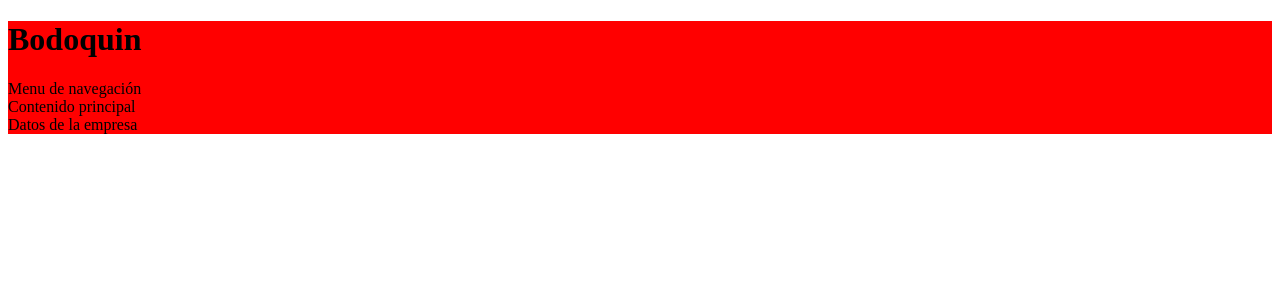
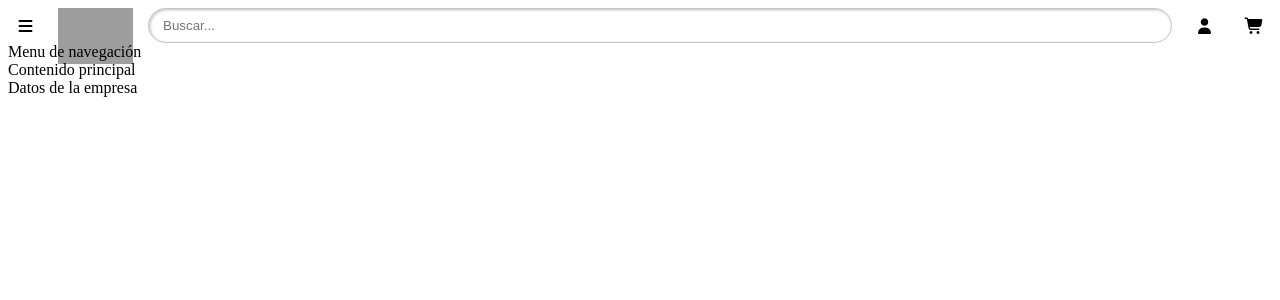
Before and after one commit to richirm/angular-bodoquin, an Angular app: page / in a window 1280 px wide. Shown: the top 300 px of the page. Built offline with nearby package versions, Linux system fonts and the light colour scheme; grey boxes are pictures that could not be loaded.

Commit message:
feat: [34] Implementacion del header

```diff
--- a/angular.json
+++ b/angular.json
@@ -30,7 +30,8 @@
               "src/assets"
             ],
             "styles": [
-              "src/styles.scss"
+              "src/styles.scss",
+              "node_modules/@fortawesome/fontawesome-free/css/all.min.css"
             ],
             "scripts": []
           },
--- a/package.json
+++ b/package.json
@@ -18,6 +18,7 @@
     "@angular/platform-browser": "^16.2.0",
     "@angular/platform-browser-dynamic": "^16.2.0",
     "@angular/router": "^16.2.0",
+    "@fortawesome/fontawesome-free": "^7.3.1",
     "rxjs": "~7.8.0",
     "tslib": "^2.3.0",
     "zone.js": "~0.13.0"
--- a/src/app/app.component.html
+++ b/src/app/app.component.html
@@ -1,7 +1,5 @@
 <div class="layout">
-    <header>
-        <h1>Bodoquin</h1>
-    </header>
+    <app-header></app-header>
 
     <nav>
         Menu de navegación
--- a/src/app/app.module.ts
+++ b/src/app/app.module.ts
@@ -3,10 +3,13 @@ import { BrowserModule } from '@angular/platform-browser';
 
 import { AppRoutingModule } from './app-routing.module';
 import { AppComponent } from './app.component';
+import { HeaderComponent } from './pages/ejemplo/components/header/header.component';
 
 @NgModule({
   declarations: [
-    AppComponent
+    AppComponent,
+
+    HeaderComponent
   ],
   imports: [
     BrowserModule,
--- /dev/null
+++ b/src/app/pages/ejemplo/components/header/header.component.html
@@ -0,0 +1,18 @@
+<header>
+    <div class="header_menu" title="Menu de opciones">
+        <i class="fa-solid fa-bars"></i>
+    </div>
+    <div class="header_logo">
+        <img src="/assets/img/logo.png" alt="logo"/>
+    </div>
+    <div class="header_buscador">
+        <input type="text" placeholder="Buscar..."/>
+    </div>
+    <div class="header_usuario" title="Perfil de usuario">
+        <i class="fa-solid fa-user"></i>
+    </div>
+    <div class="header_carrito" title="Carrito de compras">
+        <i class="fa-solid fa-cart-shopping"></i>
+    </div>
+
+</header>
--- /dev/null
+++ b/src/app/pages/ejemplo/components/header/header.component.scss
@@ -0,0 +1,50 @@
+header {
+    display: flex;
+    flex-direction: row;
+    gap: 15px;
+
+    .header_menu,
+    .header_usuario,
+    .header_carrito {
+        width: 35px;
+        height: 35px;
+        display: flex;
+        justify-content: center;
+        align-items: center;
+
+        &:hover {
+            background-color: #f1f1f1;
+            border-radius: 50%;
+            cursor: pointer;
+        }
+    }
+
+    .header_logo {
+        width: 75px;
+        height: 35px;
+
+        img  {
+            width: 100%;
+        }
+    }
+
+    .header_buscador {
+        flex-grow: 1;
+
+        input {
+            width: 100%;
+            height: 100%;
+            border-radius: 20px;
+            padding-left: 14px;
+            padding-right: 14px;
+            border: 1px solid #c6c6c6;
+            outline: none;
+            box-shadow: inset 1px 1px 3px 0px  #c5baba;
+
+            &:focus{
+                border-color: #000000;
+            }
+        }
+    }
+
+}
--- /dev/null
+++ b/src/assets/css/base.scss
@@ -0,0 +1,3 @@
+*{
+    box-sizing: border-box;
+}
--- a/src/assets/css/layout.scss
+++ b/src/assets/css/layout.scss
@@ -1,3 +1,3 @@
 .layout {
-    background-color: red;
+    background-color: #ffffff;
 }
--- a/src/styles.scss
+++ b/src/styles.scss
@@ -1,4 +1,5 @@
 /* You can add global styles to this file, and also import other style files */
 
 @use "assets/css/ejemplo";
+@use "assets/css/base";
 @use "assets/css/layout";
```
Also changed, not shown: src/app/pages/ejemplo/components/header/header.component.ts (added, +11 -0 lines), 2 other files (tests, documents, lock files or other folders).
